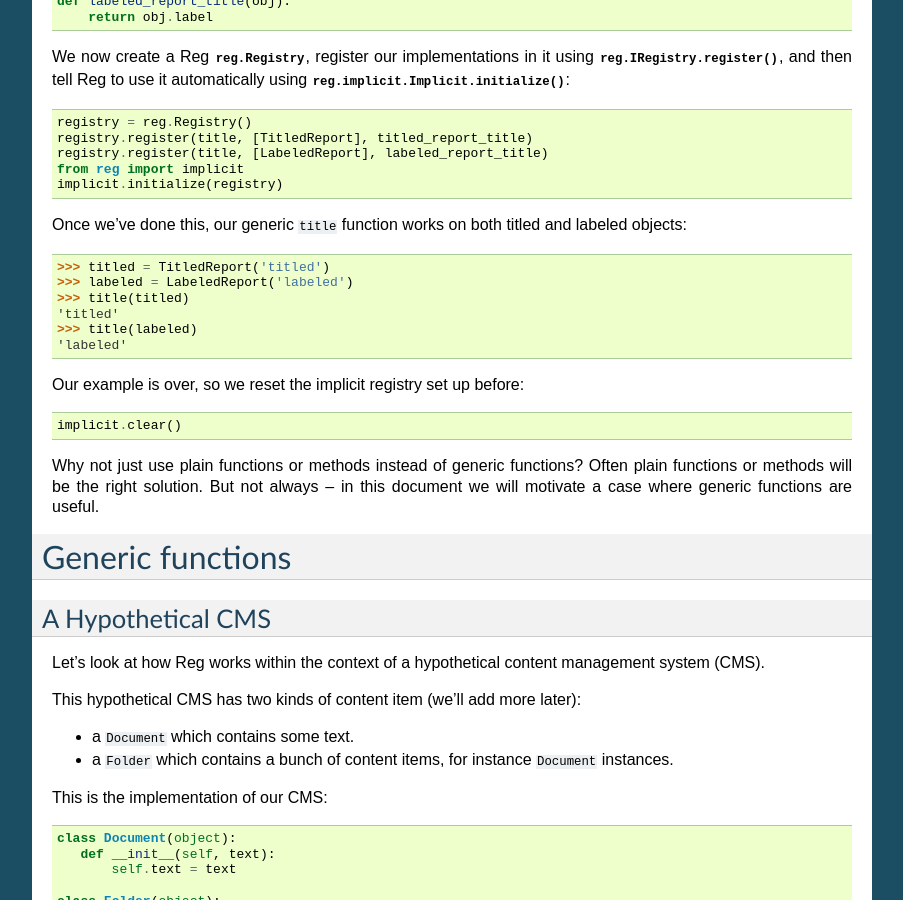
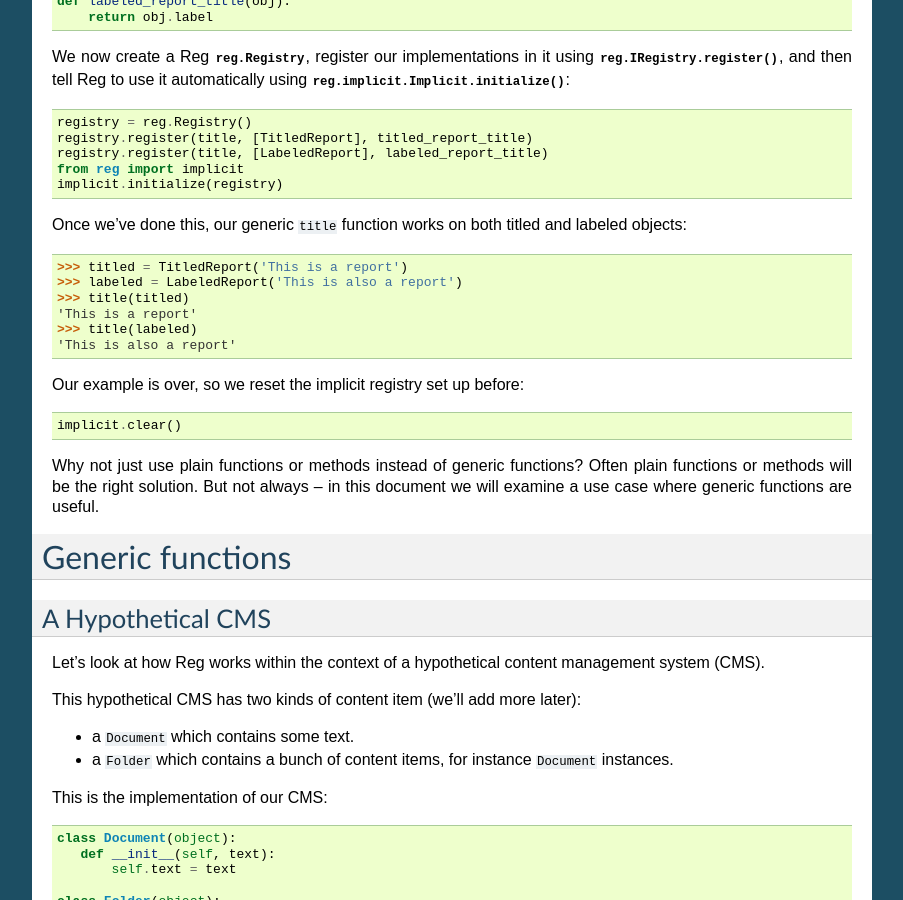
Before and after one commit to morepath/reg, a Sphinx documentation site: the page built from doc/usage.rst, in a window 1280 px wide and 900 px high, scrolled down 918 px. Shown: the whole window, without its empty margins (198-1101 px from the left). Built offline with Sphinx 7.4.7, drawn with Linux system fonts in a browser that asks for light colours; some of the changed text lies outside the part shown.

Commit message:
Minor text change.

```diff
--- a/doc/usage.rst
+++ b/doc/usage.rst
@@ -90,12 +90,12 @@ titled and labeled objects:
 
 .. doctest::
 
-  >>> titled = TitledReport('titled')
-  >>> labeled = LabeledReport('labeled')
+  >>> titled = TitledReport('This is a report')
+  >>> labeled = LabeledReport('This is also a report')
   >>> title(titled)
-  'titled'
+  'This is a report'
   >>> title(labeled)
-  'labeled'
+  'This is also a report'
 
 Our example is over, so we reset the implicit registry set up before:
 
@@ -105,7 +105,7 @@ Our example is over, so we reset the implicit registry set up before:
 
 Why not just use plain functions or methods instead of generic
 functions? Often plain functions or methods will be the right solution.
-But not always -- in this document we will motivate a case where
+But not always -- in this document we will examine a use case where
 generic functions are useful.
 
 Generic functions
```
Also changed, not shown: other parts of doc/usage.rst (+1 -1 lines).
